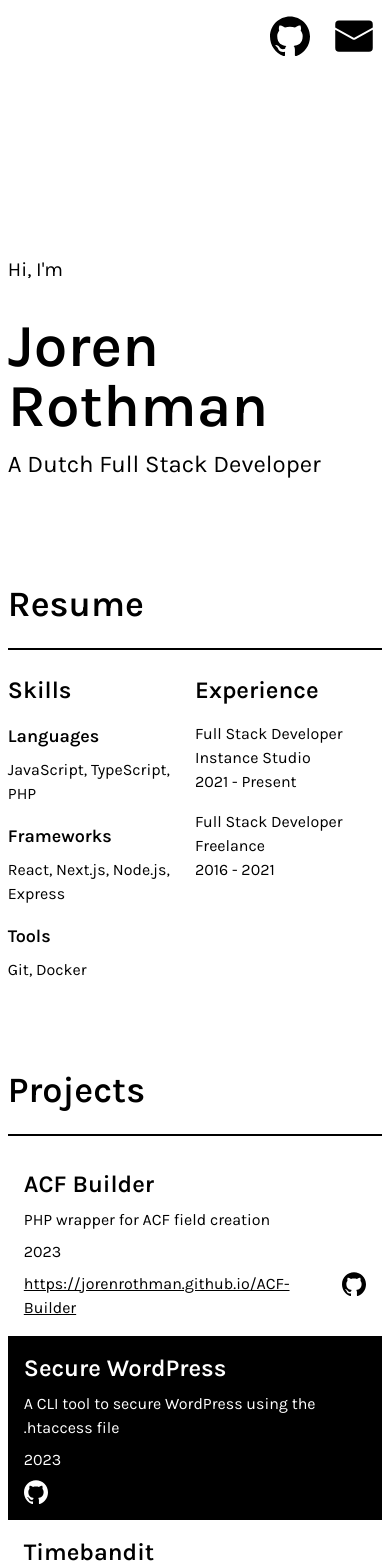
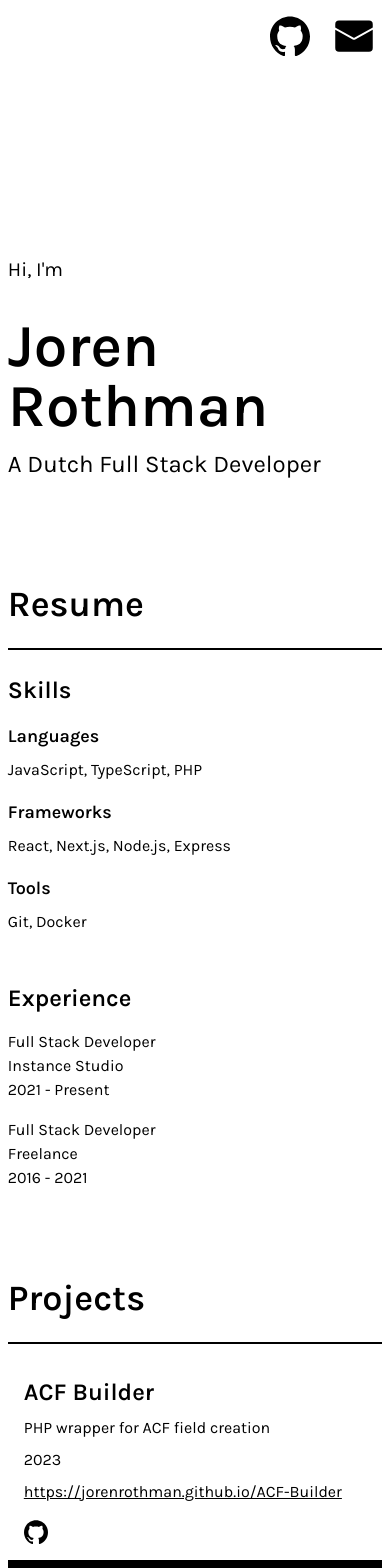
Before and after one commit to JorenRothman/portfolio-site, a Next.js app: page / in a window 390 px wide. Shown: the top 1568 px of the page. Built offline with nearby package versions, Linux system fonts and the light colour scheme.

Commit message:
Better mobile

```diff
--- a/src/app/_components/Projects.tsx
+++ b/src/app/_components/Projects.tsx
@@ -48,7 +48,7 @@ export default function Projects() {
                         </h3>
                         <p className="mb-2">{project.description}</p>
                         <p className="mb-2">{project.date}</p>
-                        <div className="flex gap-4">
+                        <div className="flex flex-wrap gap-4">
                             {project.link && (
                                 <a href={project.link} className="underline">
                                     {project.link}
--- a/src/app/_components/Resume.tsx
+++ b/src/app/_components/Resume.tsx
@@ -4,7 +4,7 @@ export default function Resume() {
             <h2 className="text-4xl font-semibold border-b-2 border-black py-6 sticky top-0 bg-white">
                 Resume
             </h2>
-            <div className="grid grid-cols-2 mt-6">
+            <div className="grid sm:grid-cols-2 gap-12 mt-6 ">
                 <div>
                     <Resume.Item title="Skills">
                         <div>
--- a/src/components/SiteHeader.tsx
+++ b/src/components/SiteHeader.tsx
@@ -1,6 +1,6 @@
 export default function SiteHeader() {
     return (
-        <div className="p-4 fixed top-0 right-0 flex gap-6">
+        <div className="p-4 fixed top-0 right-0 flex gap-6 z-10">
             <a
                 href="https://github.com/jorenrothman"
                 target="_blank"
```
